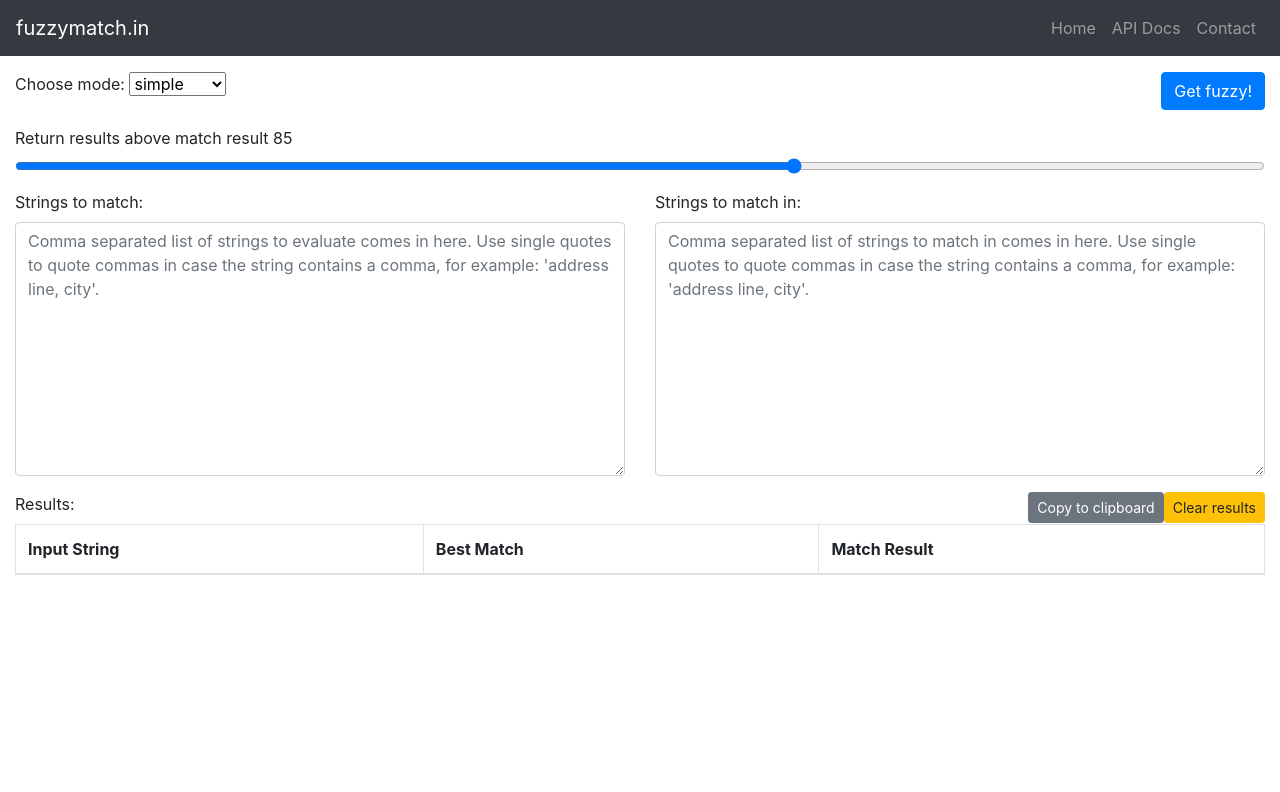
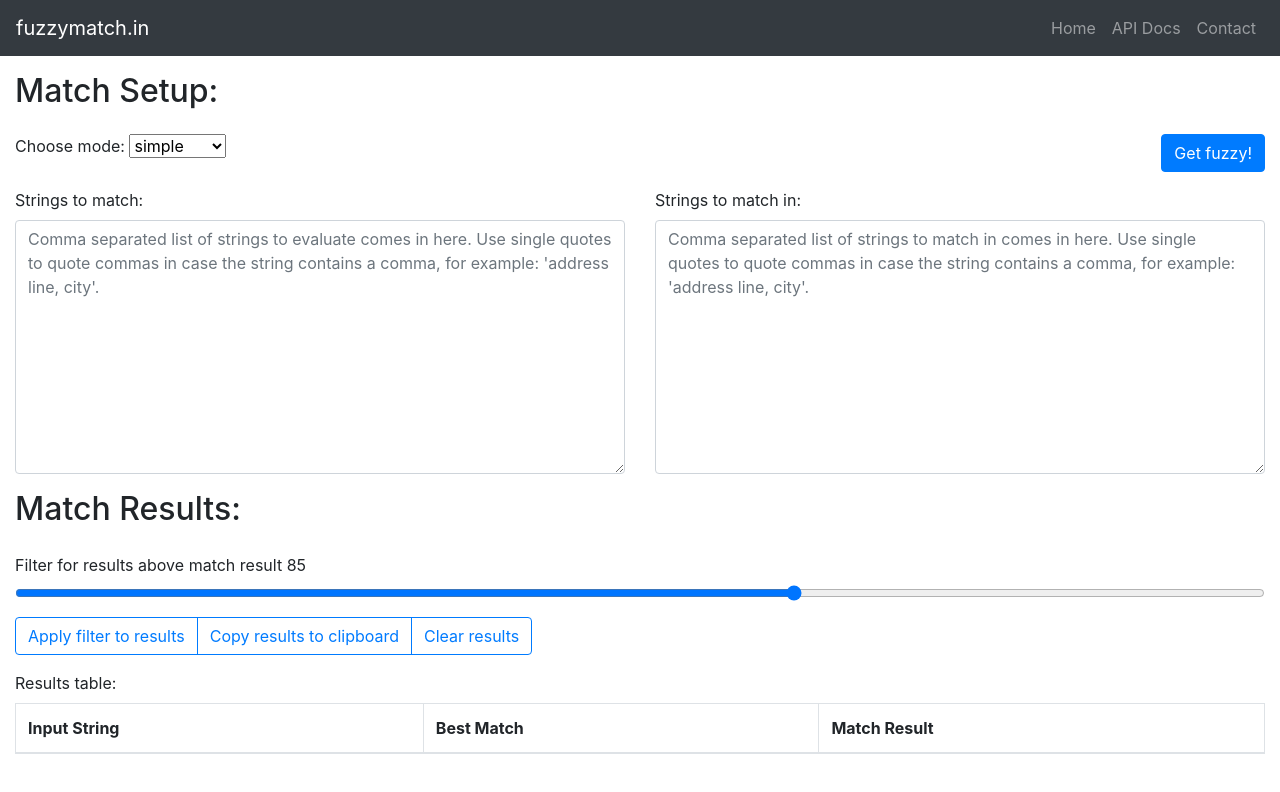
Before and after one commit to datahappy1/go_fuzzymatch_webapp, a plain HTML site: page ui/static/index.html in a window 1280 px wide. Drawn offline with nearby package versions, Linux system fonts and the light colour scheme.

Commit message:
improving layout for index.html

```diff
--- a/ui/static/index.html
+++ b/ui/static/index.html
@@ -57,6 +57,11 @@
 
     <div class="row pt-3">
         <div class="col-sm">
+            <h2>Match Setup:</h2>
+        </div>
+    </div>
+    <div class="row pt-3">
+        <div class="col-sm">
             <label for="mode">Choose mode:</label>
             <select class="form-select" name="mode" id="mode">
                 <option value="simple">simple</option>
@@ -75,16 +80,6 @@
 
     <div class="row pt-3">
         <div class="col-sm">
-            <label for="formControlRange" id="labelformControlRange">Return results above match result</label>
-            <output id="amount" name="amount" for="rangeInput">85</output>
-            <input type="range" class="form-control-range" id="rangeInput" name="rangeInput" min="60" max="100"
-                   value="85" oninput="amount.value=rangeInput.value">
-        </div>
-    </div>
-
-
-    <div class="row pt-3">
-        <div class="col-sm">
             <label for="stringsToMatch">Strings to match:</label>
             <textarea class="form-control" id="stringsToMatch" name="stringsToMatch" rows="10" cols="50"
                       placeholder="Comma separated list of strings to evaluate comes in here. Use single quotes to quote commas in case the string contains a comma, for example: &#039;address line, city&#039;."></textarea>
@@ -100,9 +95,29 @@
 
     <div class="row pt-3">
         <div class="col-sm">
-            <label for="resultsTable">Results:</label>
-            <button type="button" class="btn btn-warning btn-sm float-right">Clear results</button>
-            <button type="button" class="btn btn-secondary btn-sm float-right">Copy to clipboard</button>
+            <h2>Match Results:</h2>
+        </div>
+    </div>
+    <div class="row pt-3">
+        <div class="col-sm">
+            <label for="formControlRange" id="labelformControlRange">Filter for results above match result</label>
+            <output id="amount" name="amount" for="rangeInput">85</output>
+            <input type="range" class="form-control-range" id="rangeInput" name="rangeInput" min="60" max="100"
+                   value="85" oninput="amount.value=rangeInput.value">
+        </div>
+    </div>
+    <div class="row pt-3">
+        <div class="col-sm">
+            <div class="btn-group" role="group" aria-label="Basic outlined example">
+                <button type="button" class="btn btn-outline-primary">Apply filter to results</button>
+                <button type="button" class="btn btn-outline-primary">Copy results to clipboard</button>
+                <button type="button" class="btn btn-outline-primary">Clear results</button>
+            </div>
+        </div>
+    </div>
+    <div class="row pt-3">
+        <div class="col-sm">
+            <label for="resultsTable">Results table:</label>
             <table class="table table-bordered" id="resultsTable">
                 <thead>
                 <tr>
@@ -116,17 +131,6 @@
             </table>
         </div>
     </div>
-
-
-    <div class="row pt-3">
-        <div class="col-sm">
-        </div>
-        <div class="col-sm">
-        </div>
-        <div class="col-sm">
-        </div>
-    </div>
-
 
 </div>
 <!-- BodyContainer end-->
```
Also changed, not shown: 1 other file.
